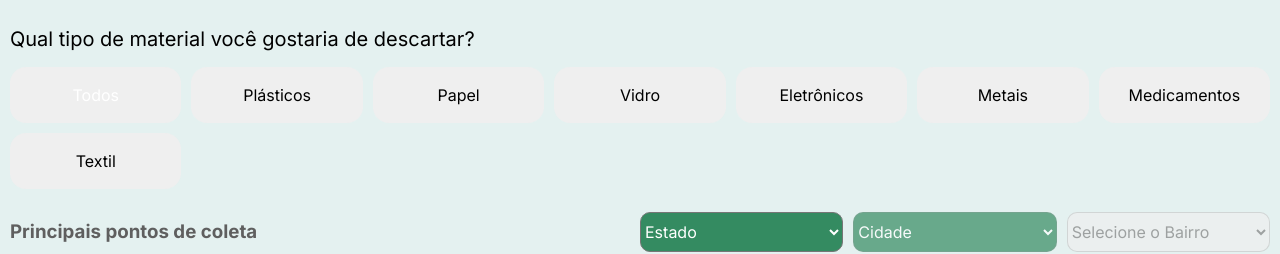
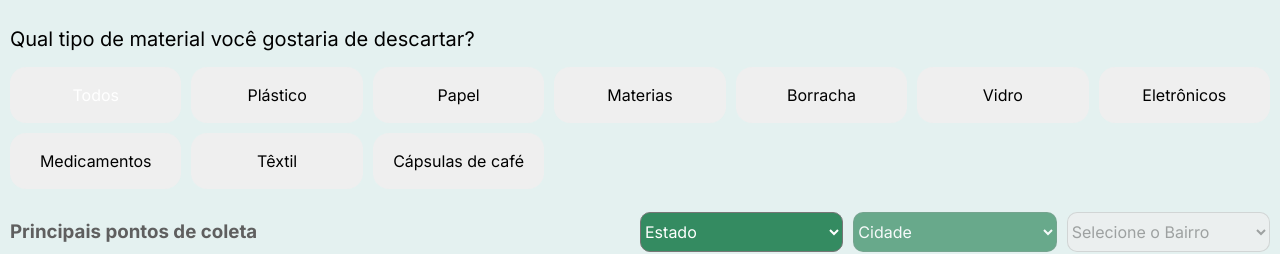
Before and after one commit to Connect-Eco/connecteco, a Next.js app: page / in a window 1280 px wide. Shown: the part 526-780 px from the top of the page. Built offline with nearby package versions, Linux system fonts and the light colour scheme.

Commit message:
started filter config in ButtonsMaterials integrated with CardsLis

```diff
--- a/src/app/(home)/page.jsx
+++ b/src/app/(home)/page.jsx
@@ -1,17 +1,36 @@
+"use client";
+
+import { useState } from "react";
 import { ButtonsMaterials } from "@/components/buttonMaterials/ButtonsMaterials";
+import { CardsList } from "@/components/cards/CardsList";
+import { Banner } from "@/components/banner/Banner";
+import bannerInfo from "@/constants/bannerInfo";
 
+export default function Home() {
+  const [selectedMaterial, setSelectedMaterial] = useState("Todos");
+  const [selectedEstado, setSelectedEstado] = useState("");
+  const [selectedCidade, setSelectedCidade] = useState("");
+  const [selectedBairro, setSelectedBairro] = useState("");
 
-import { CardsList } from "../../components/cards/CardsList";
-import { Banner } from "../../components/banner/Banner";
-
-
-import bannerInfo from "@/constants/bannerInfo";
-export default function Home() {
   return (
     <>
-      <Banner bannerInfo={bannerInfo} className={"banner banner__home"}/>
-      <ButtonsMaterials  />
-      <CardsList />
+      <Banner bannerInfo={bannerInfo} className={"banner banner__home"} />
+      <ButtonsMaterials
+        selectedMaterial={selectedMaterial}
+        setSelectedMaterial={setSelectedMaterial}
+        setSelectedEstado={setSelectedEstado}
+        setSelectedCidade={setSelectedCidade}
+        setSelectedBairro={setSelectedBairro}
+      />
+      <CardsList
+        selectedMaterial={selectedMaterial}
+        selectedEstado={selectedEstado}
+        selectedCidade={selectedCidade}
+        selectedBairro={selectedBairro}
+        setSelectedEstado={setSelectedEstado}
+        setSelectedCidade={setSelectedCidade}
+        setSelectedBairro={setSelectedBairro}
+      />
     </>
   );
 }
--- a/src/components/ButtonMaterials/ButtonsMaterials.jsx
+++ b/src/components/ButtonMaterials/ButtonsMaterials.jsx
@@ -1,11 +1,16 @@
 "use client";
 import "./buttonsMaterials.css";
-import { useState, useEffect } from 'react';
+import { useEffect, useState } from 'react';
 import CustomButton from "@/components/CustomButton.jsx";
 import materials from "@/constants/materials.js";
 
-export function ButtonsMaterials() {
-  const [selectedMaterial, setSelectedMaterial] = useState(materials[0]);
+export function ButtonsMaterials({
+  selectedMaterial,
+  setSelectedMaterial,
+  setSelectedEstado,
+  setSelectedCidade,
+  setSelectedBairro
+}) {
   const [isLargeScreen, setIsLargeScreen] = useState(false);
 
   useEffect(() => {
@@ -24,6 +29,9 @@ export function ButtonsMaterials() {
 
   const handleChange = (event) => {
     setSelectedMaterial(event.target.value);
+    setSelectedEstado("");
+    setSelectedCidade("");
+    setSelectedBairro("");
   };
 
   return (
@@ -35,7 +43,12 @@ export function ButtonsMaterials() {
             <CustomButton
               key={index}
               className={`materials__button ${selectedMaterial === material ? 'materials__button--selected' : ''}`}
-              onClick={() => setSelectedMaterial(material)}
+              onClick={() => {
+                setSelectedMaterial(material);
+                setSelectedEstado("");
+                setSelectedCidade("");
+                setSelectedBairro("");
+              }}
             >
               {material}
             </CustomButton>
--- a/src/components/cards/CardsList.jsx
+++ b/src/components/cards/CardsList.jsx
@@ -28,7 +28,8 @@ const useWindowWidth = () => {
 const useFilteredEcoPontos = (
   selectedEstado,
   selectedCidade,
-  selectedBairro
+  selectedBairro,
+  selectedMaterial
 ) => {
   const estados = [...new Set(ecoPontos.map((ponto) => ponto.estado))].sort();
   const cidades = [
@@ -51,6 +52,7 @@ const useFilteredEcoPontos = (
       (!selectedEstado || ponto.estado === selectedEstado) &&
       (!selectedCidade || ponto.cidade === selectedCidade) &&
       (!selectedBairro || ponto.bairro === selectedBairro) &&
+      (selectedMaterial === "Todos" || ponto.tipo_de_material.includes(selectedMaterial)) &&
       ponto.horario_seg_sex !== "Não disponível"
   );
 
@@ -71,10 +73,15 @@ const usePagination = (filteredEcoPontos, currentPage, itemsPerPage) => {
   return { currentItems, totalPages };
 };
 
-export function CardsList() {
-  const [selectedEstado, setSelectedEstado] = useState("");
-  const [selectedCidade, setSelectedCidade] = useState("");
-  const [selectedBairro, setSelectedBairro] = useState("");
+export function CardsList({
+  selectedMaterial,
+  selectedEstado,
+  selectedCidade,
+  selectedBairro,
+  setSelectedEstado,
+  setSelectedCidade,
+  setSelectedBairro
+}) {
   const [currentPage, setCurrentPage] = useState(1);
   const [itemsPerPage, setItemsPerPage] = useState(12);
   const windowWidth = useWindowWidth();
@@ -91,7 +98,8 @@ export function CardsList() {
   const { estados, cidades, bairros, filteredEcoPontos } = useFilteredEcoPontos(
     selectedEstado,
     selectedCidade,
-    selectedBairro
+    selectedBairro,
+    selectedMaterial
   );
   const { currentItems, totalPages } = usePagination(
     filteredEcoPontos,
--- a/src/constants/materials.js
+++ b/src/constants/materials.js
@@ -1,12 +1,14 @@
 const materials = [
     "Todos",
-    "Plásticos",
+    "Plástico",
     "Papel",
+    "Materias",
+    "Borracha",
     "Vidro",
     "Eletrônicos",
-    "Metais",
     "Medicamentos",
-    "Textil",
+    "Têxtil",
+    "Cápsulas de café",
   ];
 
   export default materials;
```
